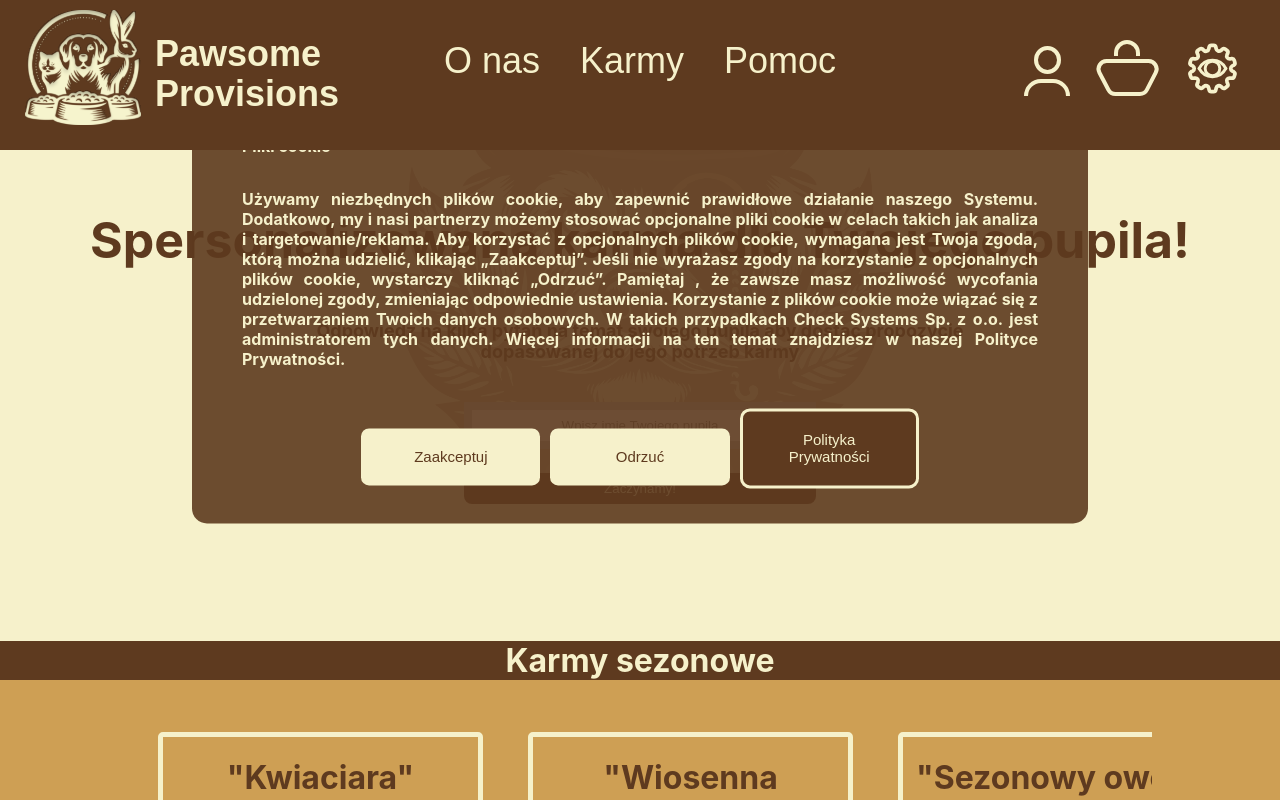
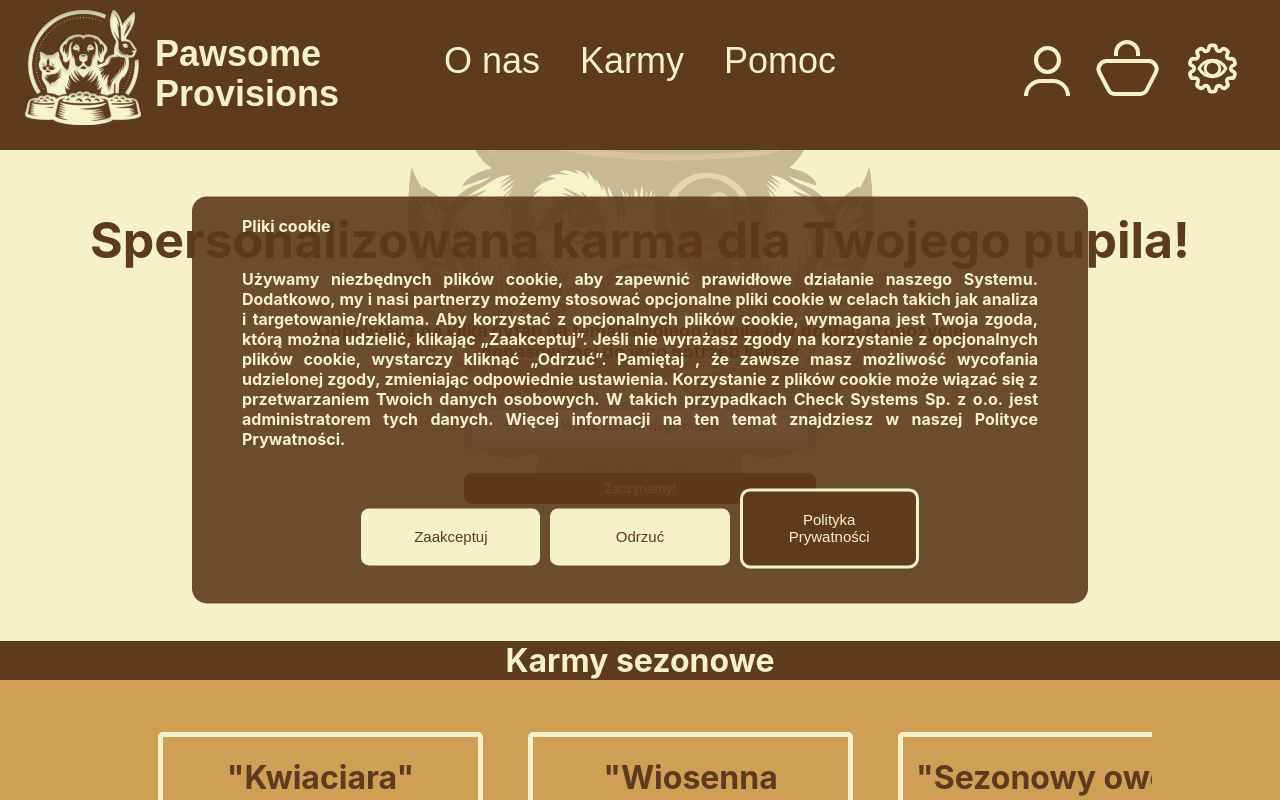
Before and after one commit to Bymbe/GraficyNaNTI, a React (Create React App) app: page / in a window 1280 px wide. Shown: the top 800 px of the page. Built offline with nearby package versions, Linux system fonts and the light colour scheme; a web font is replaced by a local one.

Commit message:
updatecookies

```diff
--- a/src/index.css
+++ b/src/index.css
@@ -947,7 +947,7 @@ Link {
   height: fit-content;
   width: 70%;
   left: 50%;
-  top: 40%;
+  top: 400px;
   transform: translate(-50%, -50%);
   background: rgba(94, 58, 31, 0.9);
 
```
